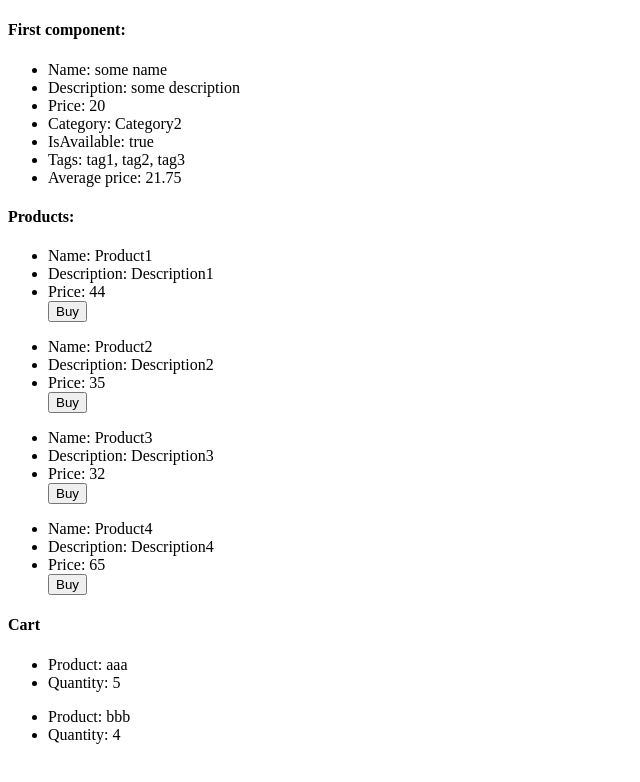
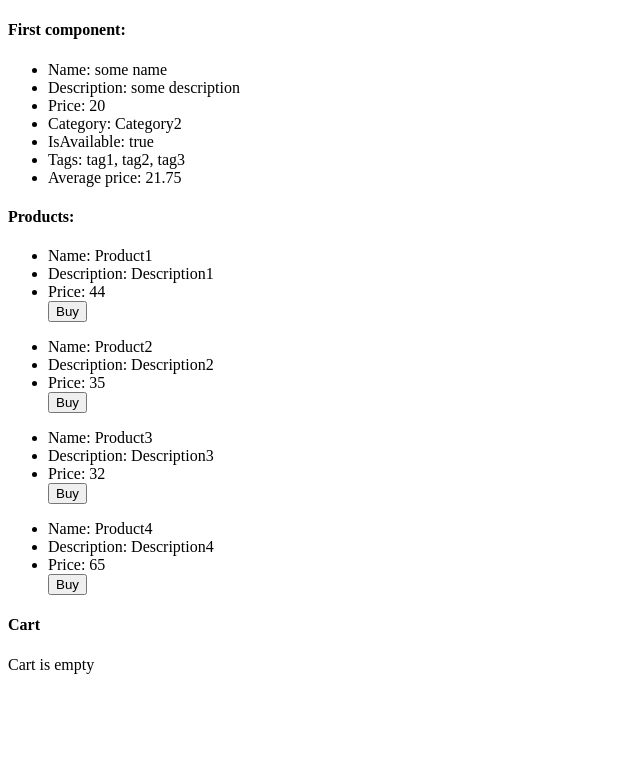
Before and after one commit to abachkay/shop, an Angular app: page / in a window 1280 px wide. Shown: the top 782 px of the page, without its empty margins (0-640 px from the left). Built offline with nearby package versions, Linux system fonts and the light colour scheme.

Commit message:
Formatting, added ngif to a cart

```diff
--- a/src/app/cart/components/cart.component.html
+++ b/src/app/cart/components/cart.component.html
@@ -1,4 +1,8 @@
 <h4>
   Cart
 </h4>
-<app-cart-item *ngFor="let cartItem of cart" [product]="cartItem.product" [quantity]="cartItem.quantity"></app-cart-item>
+<div *ngIf="cart; else emptyCart">
+  <app-cart-item *ngFor="let cartItem of cart" [product]="cartItem.product" [quantity]="cartItem.quantity">
+  </app-cart-item>
+</div>
+<ng-template #emptyCart>Cart is empty</ng-template>
--- a/src/app/cart/services/cart.service.ts
+++ b/src/app/cart/services/cart.service.ts
@@ -9,9 +9,10 @@ export class CartService {
   constructor() { }
 
   getCart(): CartItemModel[] {
-    return [
-      new CartItemModel('aaa', 5),
-      new CartItemModel('bbb', 4)
-    ];
+    return null;
+    // return [
+    //   new CartItemModel('product1', 5),
+    //   new CartItemModel('product2', 4)
+    // ];
   }
 }
--- a/src/app/product-list/components/product-list.component.ts
+++ b/src/app/product-list/components/product-list.component.ts
@@ -1,4 +1,5 @@
 import { Component, OnInit } from '@angular/core';
+
 import { ProductModel } from '../../product/models/product.model';
 import { ProductsService } from '../../product/services/products.service';
 
--- a/src/app/product/services/products.service.ts
+++ b/src/app/product/services/products.service.ts
@@ -1,4 +1,5 @@
 import { Injectable } from '@angular/core';
+
 import { ProductModel } from '../models/product.model';
 
 @Injectable({
```
Lines whose indentation alone changed are shown as unchanged.
